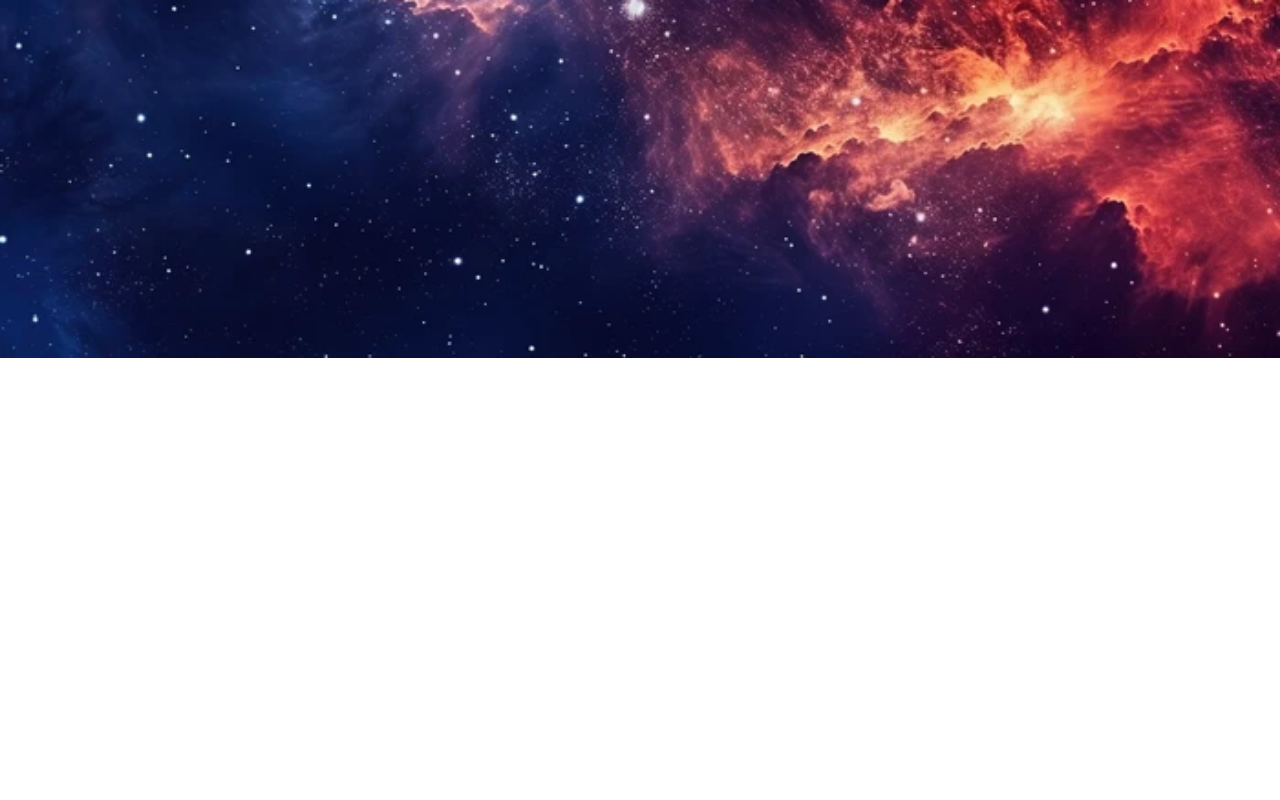
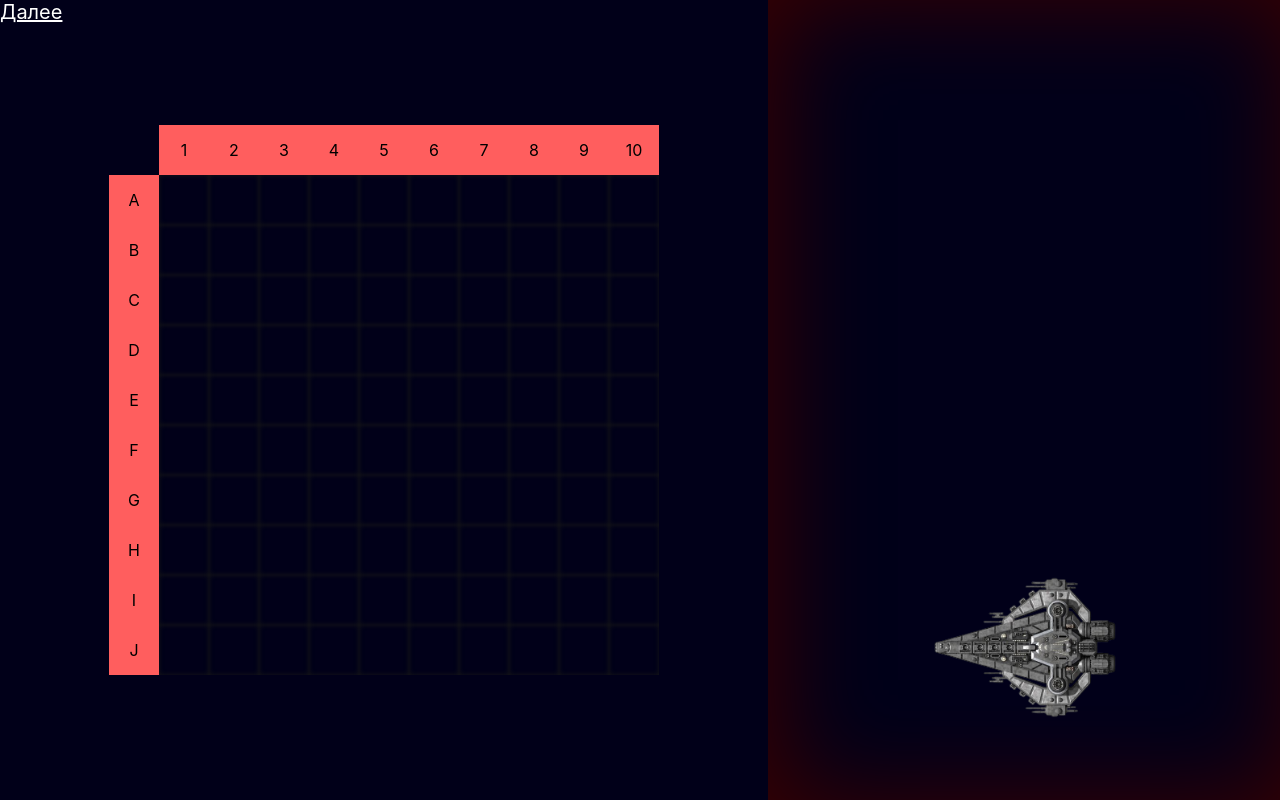
Before and after one commit to AG0n1/SeaBattle, a React (Create React App) app: page /setShips in a window 1280 px wide. Before the commit this address had no page. Built offline with nearby package versions, Linux system fonts and the light colour scheme; the HTML template or start-up script is replaced by a standard one.

Commit message:
Added component to set ships

```diff
--- a/src/App.css
+++ b/src/App.css
@@ -154,7 +154,7 @@ html {
 }
 
 .hov {
-  box-shadow: 0px 0px 10px black inset;
+  box-shadow: 0px 0px 5px rgb(23, 23, 23) inset;
 }
 
 .gamezone {
@@ -181,18 +181,35 @@ html {
   font-size: 24px;
 }
 
+.setShips {
+  display: flex;
+  justify-content: space-between;
+  width: 100%;
+  height: 100vh;
+  background-color: rgb(1, 0, 25);
+}
+
 .shipsField {
-  height: 200px;
-  width: 100%;
+  height: 100vh;
+  width: 40%;
   display: flex;
+  flex-direction: column;
   justify-content: space-around;
-  background-color: #9090f8;
+  box-shadow: 10px 0px 100px rgb(58, 0, 0) inset;
 }
 
 .ship-section {
   display: flex;
+  flex-direction: column;
   justify-content: center;
   align-items: center;
-  border: 1px solid white;
-  width: 23%;
+  width: 100%;
 }
+
+.setField {
+  display: flex;
+  justify-content: center;
+  align-items: center;
+  width: 60%;
+  height: 100vh;
+}
--- a/src/App.js
+++ b/src/App.js
@@ -2,6 +2,7 @@ import './App.css';
 import HandlerLogin from './components/HandlerLogin';
 import { BrowserRouter, Route, Routes } from 'react-router-dom';
 import IvanEpishko from './components/gamescreen/IvanEpishko';
+import SetShips from './components/SetShips';
 
 function App() {
   return (
@@ -9,6 +10,7 @@ function App() {
 
       <Routes>
         <Route path="/" element={<HandlerLogin />} />
+        <Route path="setShips" element={<SetShips />} />
         <Route path="play" element = {<IvanEpishko />}/>
       </Routes>
     </BrowserRouter>
--- a/src/components/HandlerLogin.js
+++ b/src/components/HandlerLogin.js
@@ -92,7 +92,7 @@ function HandlerLogin() {
                 </div>
             </div>
 
-            <Link onClick={checkData} className="play" to="play">Играть</Link>
+            <Link onClick={checkData} className="play" to="setShips">Играть</Link>
 
             <div className="alert" style={styleAlert}>
                 <div className="alertBlock" onClick={closeAlert}>
--- /dev/null
+++ b/src/components/SetShips.js
@@ -0,0 +1,20 @@
+import BazevichDavid from "./gamescreen/gamezone/BazevichDavid";
+import YatchukAndrey from "./gamescreen/gamezone/YatchukAndrey";
+import { Link } from "react-router-dom";
+
+function SetShips() {
+    return (
+        <div className = "setShips" >
+            <div className="setField">
+                <YatchukAndrey />
+            </div>
+            <BazevichDavid />
+
+            <Link style={{position: "absolute", top: "0", left: "0", fontSize: "20px", color: "white"}} to="../play">
+                Далее
+            </Link>
+        </div>
+    )
+}
+
+export default SetShips
--- a/src/components/gamescreen/IvanEpishko.js
+++ b/src/components/gamescreen/IvanEpishko.js
@@ -12,9 +12,6 @@ function IvanEpisko() {
                 <YatchukAndrey />
                 <BoltrushkoOlga />
             </div>
-
-
-            <BazevichDavid />
         </div>
 
     )
--- a/src/components/gamescreen/gamezone/BoltrushkoOlga.js
+++ b/src/components/gamescreen/gamezone/BoltrushkoOlga.js
@@ -15,7 +15,7 @@ function BoltrushkoOlga() {
   };
 
   return (
-    <div className="gamezone" id="currentPlayer">
+    <div className="gamezone" id="enemyPlayer">
       <div className="cell"></div>
       {columns.map((col) => (
         <div key={col} className="cell cord">
--- a/src/components/gamescreen/gamezone/YatchukAndrey.js
+++ b/src/components/gamescreen/gamezone/YatchukAndrey.js
@@ -5,7 +5,7 @@ function YatchukAndrey() {
   const columns = Array.from({ length: 10 }, (_, index) => index + 1);
 
   return (
-    <div className="gamezone" id="enemyPlayer">
+    <div className="gamezone" id="currentPlayer">
       <div className="cell"></div>
       {columns.map((col) => (
         <div key={col} className="cell cord">
@@ -16,7 +16,9 @@ function YatchukAndrey() {
         <React.Fragment key={row}>
           <div className="cell cord">{row}</div>
           {columns.map((col, colIndex) => (
-            <div key={`${rowIndex}${colIndex}`} className="hov cell" id={`${rowIndex + 1}${col}`}>
+            <div key={`${rowIndex}${colIndex}`} onClick={(e) => {
+              e.target.style.background = "green"
+            }} className="hov cell" id={`${rowIndex + 1}${col}`}>
               {/* You can add content here if needed */}
             </div>
           ))}
--- a/src/components/gamescreen/gamezone/dishwashers/GorbachMaria.js
+++ b/src/components/gamescreen/gamezone/dishwashers/GorbachMaria.js
@@ -3,9 +3,6 @@ import logo from "../img/spaceships/ultimate.png"
 function GorbachMaria() {
     return (
         <div className="ship-section quads">
-            <div>
-                Ultimate
-            </div>
             <img width="200px" src={logo} />
         </div>
     )
```
